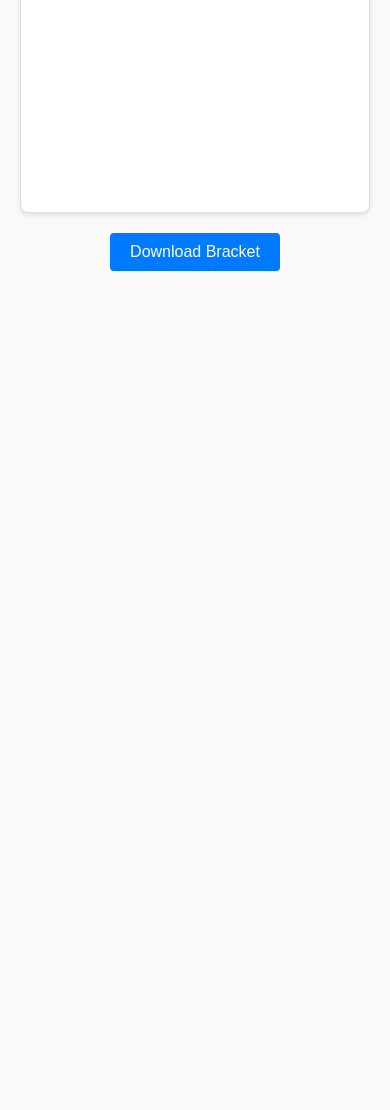
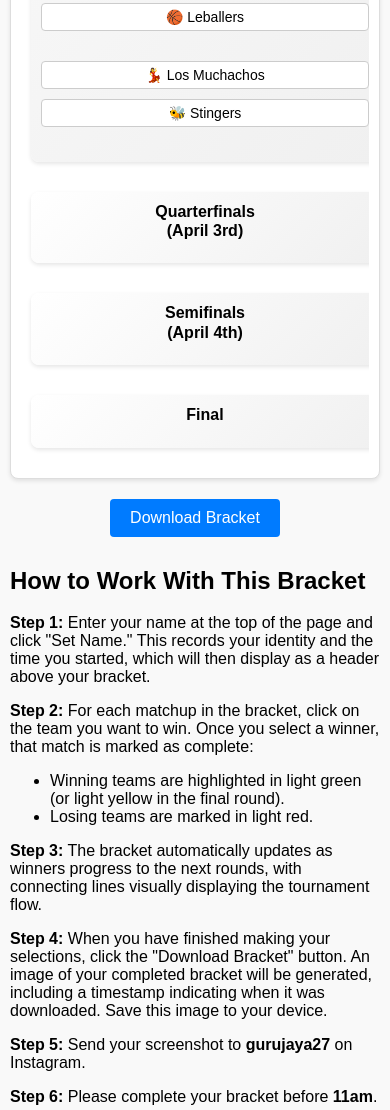
Before and after one commit to gurujaya/phs-speedball-bracket, a plain HTML site: page index.html in a window 390 px wide. Shown: the part 889-1999 px from the top of the page. Before the commit the page ends 1180 px from the top, so only its background shows below. Drawn offline with nearby package versions, Linux system fonts and the light colour scheme.

Commit message:
instructions updated

```diff
--- a/index.html
+++ b/index.html
@@ -2,6 +2,7 @@
 <html>
 <head>
   <meta charset="UTF-8">
+  <meta name="viewport" content="width=device-width, initial-scale=1.0">
   <title>Speedball Madness Tournament Bracket</title>
   <style>
     body {
@@ -113,6 +114,21 @@
     #download-btn:hover {
       background-color: #0056b3;
     }
+
+    /* Responsive Styles */
+    @media (max-width: 600px) {
+      body {
+        padding: 10px;
+      }
+      #bracket-container {
+        flex-direction: column;
+        padding: 10px;
+      }
+      .round {
+        min-width: 100%;
+        margin-bottom: 10px;
+      }
+    }
   </style>
   <!-- Include html2canvas from CDN -->
   <script src="https://cdnjs.cloudflare.com/ajax/libs/html2canvas/1.4.1/html2canvas.min.js"></script>
@@ -143,6 +159,31 @@
   </div>
   <div style="text-align: center;">
     <button id="download-btn">Download Bracket</button>
+  </div>
+  <div id="instructions" style="margin-top: 30px; max-width: 800px; margin-left: auto; margin-right: auto;">
+    <h2>How to Work With This Bracket</h2>
+    <p>
+      <strong>Step 1:</strong> Enter your name at the top of the page and click "Set Name." This records your identity and the time you started, which will then display as a header above your bracket.
+    </p>
+    <p>
+      <strong>Step 2:</strong> For each matchup in the bracket, click on the team you want to win. Once you select a winner, that match is marked as complete:
+      <ul>
+        <li>Winning teams are highlighted in light green (or light yellow in the final round).</li>
+        <li>Losing teams are marked in light red.</li>
+      </ul>
+    </p>
+    <p>
+      <strong>Step 3:</strong> The bracket automatically updates as winners progress to the next rounds, with connecting lines visually displaying the tournament flow.
+    </p>
+    <p>
+      <strong>Step 4:</strong> When you have finished making your selections, click the "Download Bracket" button. An image of your completed bracket will be generated, including a timestamp indicating when it was downloaded. Save this image to your device.
+    </p>
+    <p>
+      <strong>Step 5:</strong> Send your screenshot to <strong>gurujaya27</strong> on Instagram.
+    </p>
+    <p>
+      <strong>Step 6:</strong> Please complete your bracket before <strong>11am</strong>.
+    </p>
   </div>
 
   <script>
```
